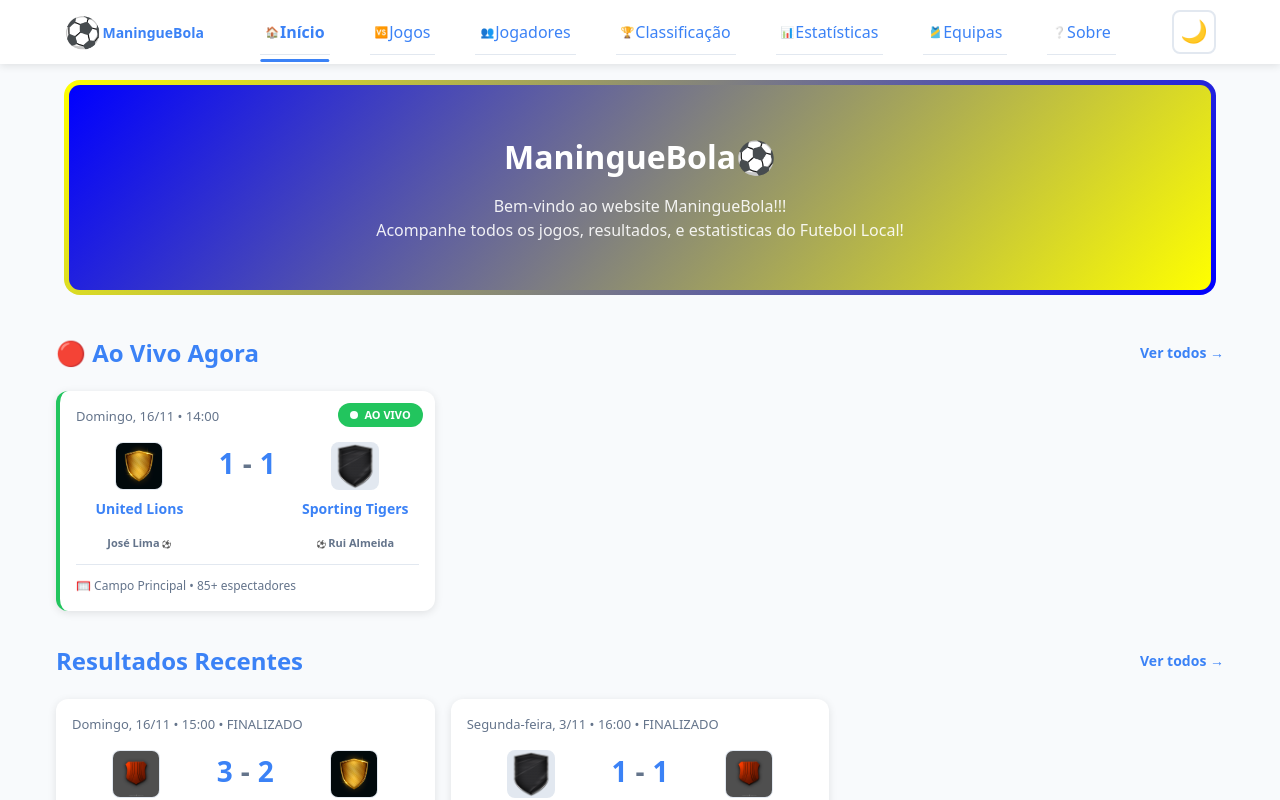
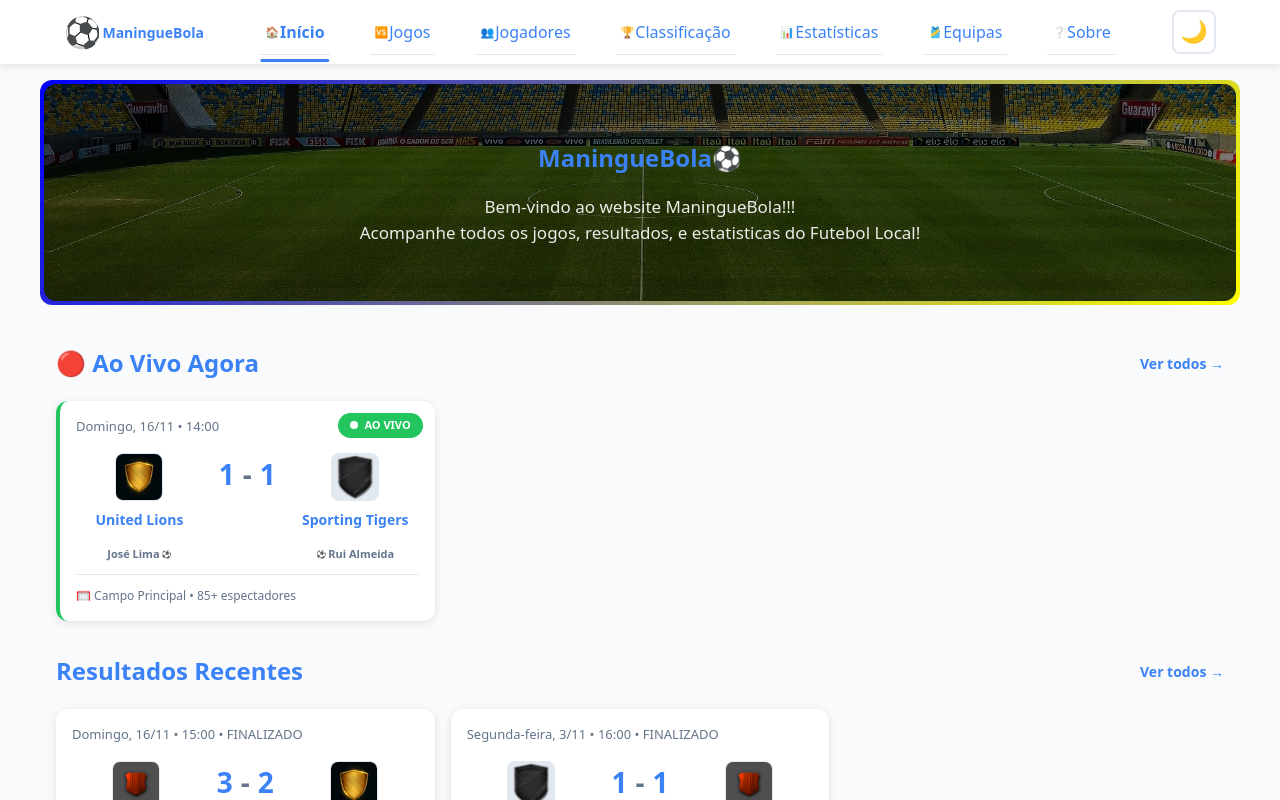
Before and after one commit to Raimundroid/maninguebola, a React (Vite) app: page / in a window 1280 px wide. Shown: the top 800 px of the page. Built offline with nearby package versions, Linux system fonts and the light colour scheme.

Commit message:
re-designed the hero

```diff
--- a/src/components/Hero/Hero.css
+++ b/src/components/Hero/Hero.css
@@ -1,41 +1,57 @@
-/*Hero Section*/
-.hero {
-  /* background: linear-gradient(130deg, blue 0%, yellow 100%); */
+/* Hero Section - Keeps the gradient border and removes the inner background fill */
+.hero-container {
   color: white;
-  padding: 3rem 1.5rem;
-  /* border-radius: 1rem; */
-  /* margin-bottom: 2rem; */
+  padding: 0; /* Remove padding from the container so the hero fills 100% */
   text-align: center;
+  margin: 1rem auto; /* Centers the container on the page */
+  max-width: var(--page-max-width);
+  width: 98%;
+  height: 225px;
 
-  margin-top: 1.5rem; /*test*/
+  /* --- Gradient Border Implementation --- */
+  /* 1. Use background-clip to ensure the background only covers the border box (transparent inside) */
+  /* Remove the 'Inner background color' line that filled the interior */
+  background: linear-gradient(130deg, blue 0%, yellow 100%) border-box;
 
-  max-width: var(--page-max-width);
-  width: 98vw; /*test*/
-  margin: 1rem auto; /*test*/
-
-  /* TEST */
-  /* --- Gradient Border Implementation --- */
-  /* 1. Use background-clip to ensure the background only covers the padding box */
-  background: linear-gradient(130deg, blue 0%, yellow 100%) padding-box,
-    /* Inner background color */ linear-gradient(130deg, yellow 0%, blue 100%)
-      border-box; /* Gradient for the border */
-
-  /* 2. Set the border-radius (this will now work) */
-  border-radius: 1rem;
+  /* 2. Set the border-radius */
+  border-radius: 12px;
 
   /* 3. Set a transparent border width (the gradient will show through this width) */
-  border: 5px solid transparent;
+  border: 4px solid transparent;
 
-  @media (min-width: 786px) {
-    width: 90vw; /*test*/
-  }
+  /* Add position: relative for positioning content absolutely within it, if needed */
+  position: relative;
 }
 
+/* The .hero now gets the background image, padding, and extends 100% of the container */
+.hero {
+  /* Ensure the hero fills the entire container */
+  width: 100%;
+  height: 100%;
+  border-radius: 12px; /* Apply the same radius as the container */
+
+  /* --- Background Image Properties (Best Definitions) --- */
+  background-image: linear-gradient(rgba(0, 0, 0, 0.5), rgba(0, 0, 0, 0.5)),
+    url("/images/hero/blue&yellow-half-stadium.jpg"); /* Adds dark overlay for readability */
+  background-position: bottom;
+  background-repeat: no-repeat;
+  background-size: cover; /* ESSENTIAL: Ensures the image covers the entire area */
+
+  /* To center the content vertical and horizontal */
+  display: flex;
+  flex-direction: column;
+  justify-content: center; /* Centers vertically */
+  align-items: center; /* Centers horizontally */
+}
+
+/* Typography Styles */
 .hero h1 {
-  font-size: 2rem;
-  margin-bottom: 0.8rem;
+  color: var(--text);
+  font-size: 24px;
+  margin-bottom: 18px;
 }
 
 .hero p {
   opacity: 0.9;
+  font-size: 17px;
 }
--- a/src/components/Hero/Hero.jsx
+++ b/src/components/Hero/Hero.jsx
@@ -3,6 +3,7 @@ import "./Hero.css";
 
 const Hero = () => {
   return (
+    <div className="hero-container">
       <div className="hero">
         <h1>ManingueBola⚽</h1>
 
@@ -11,6 +12,7 @@ const Hero = () => {
           Acompanhe todos os jogos, resultados, e estatisticas do Futebol Local!
         </p>
       </div>
+    </div>
   );
 };
 
```
Also changed, not shown: public/images/hero/blue&yellow-half-stadium.jpg (added). Lines whose indentation alone changed are shown as unchanged.
